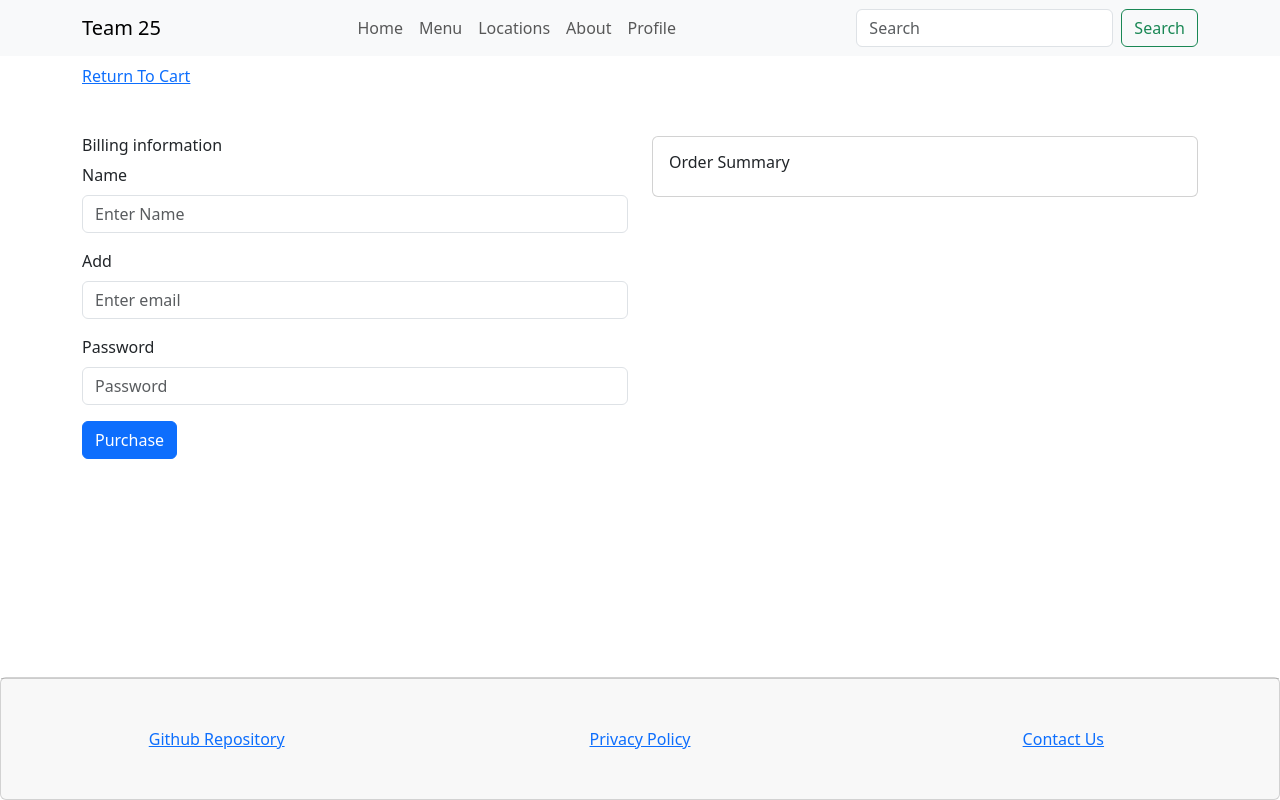
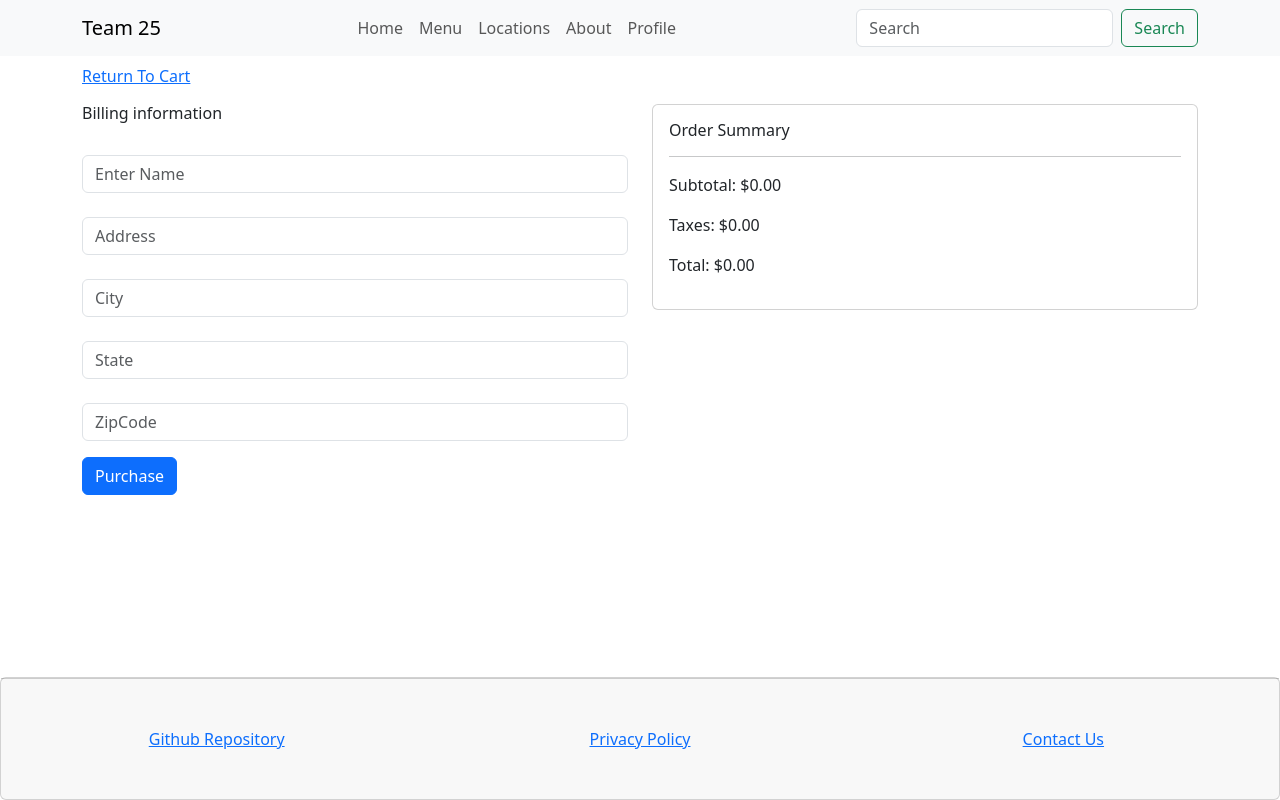
Before and after one commit to chingu-voyages/v50-tier3-team-25, a React (Vite) app in the folder front/: page /checkout in a window 1280 px wide. Built offline with nearby package versions, Linux system fonts and the light colour scheme.

Commit message:
code: partially functional summary page

```diff
--- a/front/src/Checkout.jsx
+++ b/front/src/Checkout.jsx
@@ -14,23 +14,33 @@ const Checkout = () => {
 
     // item names
 
-    // subtoal
+
+    const subtotal = Object.keys(cart).reduce((acc, id)  => {
+    let item = cart[id];
+    return acc + item.price * item.quantity;
+    }, 0);
+
     // taxes
+    const taxRate = 0.08
+    //
+    const taxes = subtotal * taxRate
     //total
+    const total =  subtotal + taxes
+
 
     return(
                 <Container>
                     <Row className="">
-                        <Row className=" mb-5 mt-2">
+                        <Row className=" mb-3 mt-2">
                             <Col>
-                                <Link variant="primary" onClick={''}> Return To Cart</Link>
+                                <Link variant="primary" onClick={() => navigate(-1)} > Return To Cart</Link>
                             </Col>
                         </Row>
                         <Col>
                             <h6>Billing information</h6>
                             <Form onSubmit={""}>
-                                <Form.Group className="mb-3" controlId="formBasicUsername">
-                                    <Form.Label>Name</Form.Label>
+                                <Form.Group controlId="formBasicUsername">
+                                    <Form.Label></Form.Label>
                                     <Form.Control
                                         type="text"
                                         placeholder="Enter Name"
@@ -40,44 +50,74 @@ const Checkout = () => {
                                     />
                                 </Form.Group>
 
-                                <Form.Group className="mb-3" controlId="formBasicEmail">
-                                    <Form.Label>Add</Form.Label>
+                                <Form.Group controlId="formBasicEmail">
+                                    <Form.Label></Form.Label>
                                     <Form.Control
-                                        type="email"
-                                        placeholder="Enter email"
-                                        name="email"
+                                        type="address"
+                                        placeholder="Address"
+                                        name="address"
                                         value={""}
                                         onChange={""}
                                     />
                                 </Form.Group>
 
-                                <Form.Group className="mb-3" controlId="formBasicPassword">
-                                    <Form.Label>Password</Form.Label>
+                                <Form.Group controlId="formBasicPassword">
+                                    <Form.Label></Form.Label>
                                     <Form.Control
-                                        type="password"
-                                        placeholder="Password"
-                                        name="passWord"
+                                        type="text"
+                                        placeholder="City"
+                                        name="city"
                                         value={""}
                                         onChange={""}
                                     />
                                 </Form.Group>
+
+                                <Form.Group controlId="formBasicPassword">
+                                    <Form.Label></Form.Label>
+                                    <Form.Control
+                                        type="text"
+                                        placeholder="State"
+                                        name="state"
+                                        value={""}
+                                        onChange={""}
+                                    />
+                                </Form.Group>
+                                <Form.Group className="mb-3" controlId="formBasicPassword">
+                                    <Form.Label></Form.Label>
+                                    <Form.Control
+                                        type="text"
+                                        placeholder="ZipCode"
+                                        name="state"
+                                        value={""}
+                                        onChange={""}
+                                    />
+                                </Form.Group>
+
+
                             </Form>
                         </Col>
 
                         <Col>
                             <Card>
                                 <Card.Body>
-                                    <h6>Order Summary</h6>
+                                    <h6 className="mb-3">Order Summary</h6>
                                     {Object.keys(cart).map((id) => {
                                     let item = cart[id]
 
-                                    return (<ul
+                                    return (<div
                                         key={uuidv4()}
+                                        style={{liststyle: 'none'}}
+                                        className="list-unstyled"
                                     >
-                                        <li>{item.name} - x{item.quantity} - ${item.price * item.quantity}</li>
-
-                                    </ul>)})}
-
+                                        <li className="list-unstyled pr-5"></li>
+                                        <span>{item.name}</span>
+                                        <span> - x{item.quantity} - </span>
+                                        <span> ${item.price * item.quantity}</span>
+                                    </div>)})}
+                                        <hr></hr>
+                                        <p>Subtotal: ${subtotal.toFixed(2)} </p>
+                                        <p>Taxes:  ${taxes.toFixed(2)} </p>
+                                        <p >Total: ${total.toFixed(2)} </p>
                                 </Card.Body>
                             </Card>
 
```
